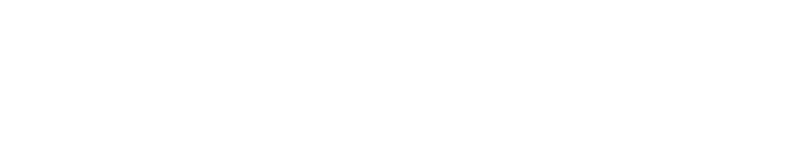
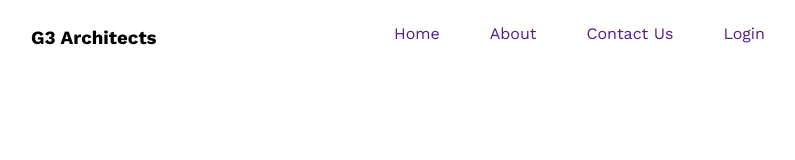
Before and after one commit to rar34/g3-architect-website, a plain HTML site: page index.html in a window 1280 px wide. Shown: the whole page, without its empty margins (217-1012 px from the left). Drawn offline with nearby package versions, Linux system fonts and the light colour scheme.

Commit message:
added google font

```diff
--- a/index.html
+++ b/index.html
@@ -7,6 +7,22 @@
     <link rel="stylesheet" href="style/architect.css">
 </head>
 <body>
+    <header>
+        <nav>
+            <h3>G3 Architects</h3>
+            <ul>
+                <li><a href="">Home</a></li>
+                <li><a href="">About</a></li>
+                <li><a href="">Contact Us</a></li>
+                <li><a href="">Login</a></li>
+            </ul>
+        </nav>
+    </header>
+    <main>
 
+    </main>
+    <footer>
+
+    </footer>
 </body>
 </html>
--- a/style/architect.css
+++ b/style/architect.css
@@ -0,0 +1,24 @@
+/* work sans font imported */
+@import url('https://fonts.googleapis.com/css2?family=Lato:wght@400;700;900&family=Open+Sans:wght@400;700;800&family=Work+Sans:wght@400;600;700;800;900&display=swap');
+
+*{
+font-family: 'Work Sans', sans-serif;
+}
+
+/* nav related style */
+nav{
+    display: flex;
+    justify-content: space-between;
+    padding: 0 240px;
+}
+nav>ul{
+    display: flex;
+
+}
+nav li{
+    list-style: none;
+    margin-right: 50px;
+}
+nav a{
+    text-decoration: none;
+}
```
